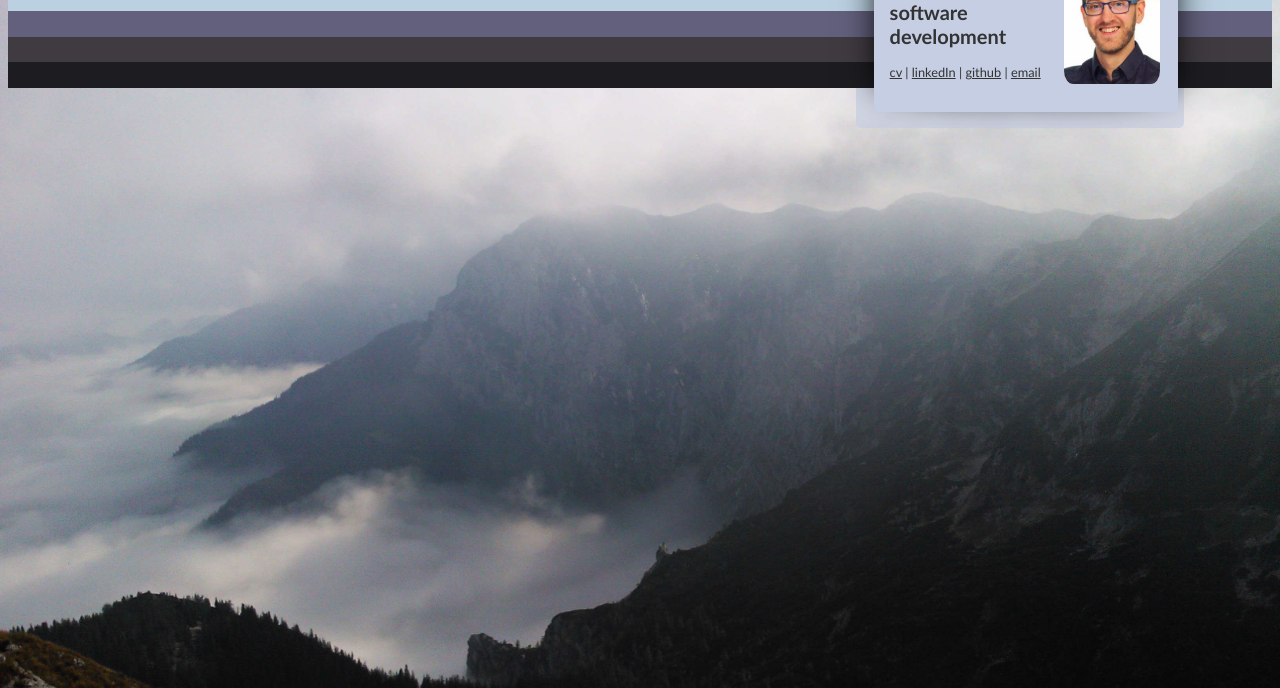
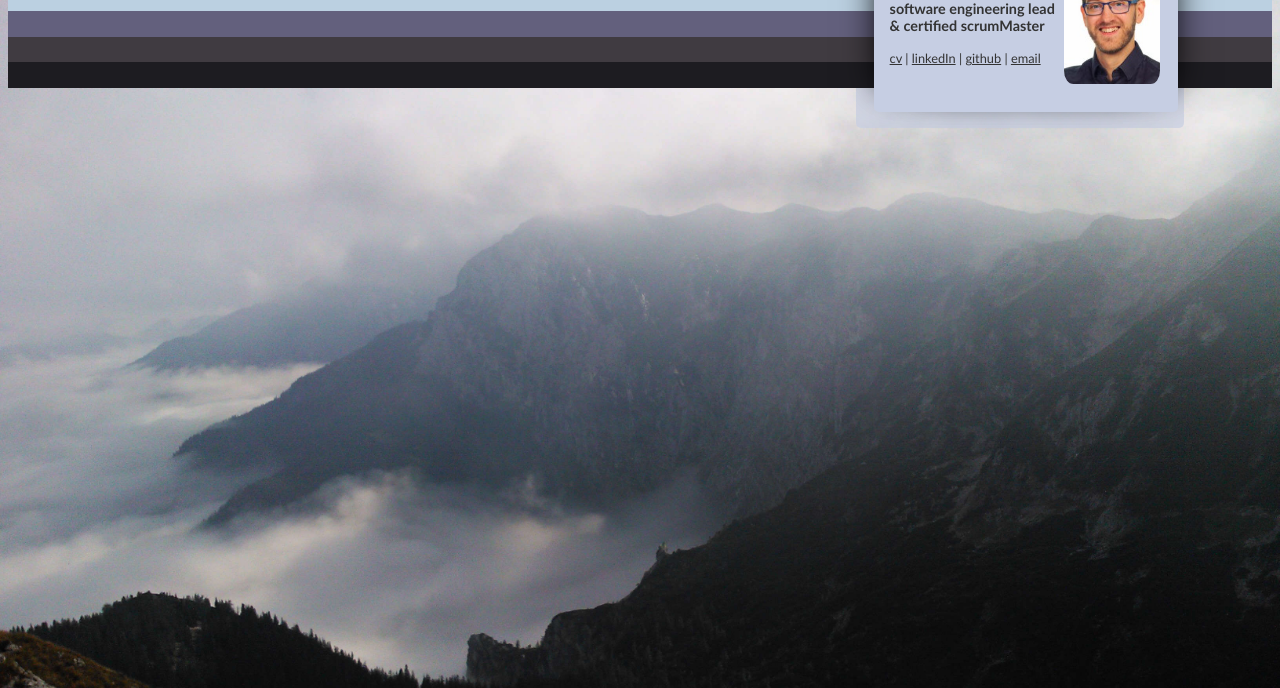
Before and after one commit to trailynx/trailynx.github.io, a plain HTML site: page index.html in a window 1280 px wide. Shown: the part 112-800 px from the top of the page. Drawn offline with Linux system fonts and the light colour scheme.

Commit message:
update description/h2

```diff
--- a/index.html
+++ b/index.html
@@ -19,7 +19,7 @@
         <div id="card">
             <img src="DSC_0007_146x200_edge.jpg" alt="Josef Heidegger">
             <h1>josef heidegger</h1>
-            <h2>software development</h2>
+            <h2>software engineering lead <br/> & certified scrumMaster</h2>
             <div>
                 <p> <a href="CV Josef Heidegger.pdf" download>cv</a> | <a
                         href="https://www.linkedin.com/in/josef-heidegger/">linkedIn</a> | <a
--- a/style.css
+++ b/style.css
@@ -72,7 +72,7 @@ html {
 }
 
 #card h2 {
-  font-size: 2.5vh;
+  font-size: 1.8vh;
   color: #333;
   /* color: #FFF; */
   margin: 1vh;
```
Also changed, not shown: josef-heidegger.html (+1 -1 lines).
